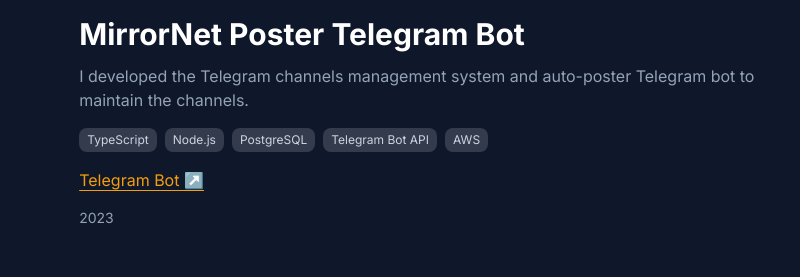
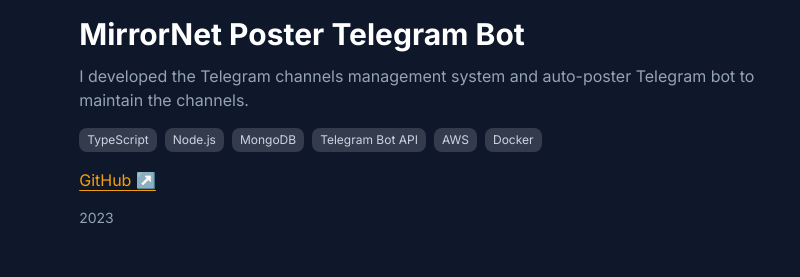
Before and after one commit to ceo777/developer-portfolio-website, a website: page index.html in a window 1280 px wide. Shown: the part 2040-2317 px from the top of the page, 356-1156 px from the left. Drawn offline with nearby package versions, Linux system fonts and the light colour scheme; files that its build step writes are made by us from their sources.

Commit message:
MirrorNet project was edited

```diff
--- a/index.html
+++ b/index.html
@@ -235,13 +235,14 @@
                                 <div class="flex flex-wrap flex-row text-slate-300 text-xs xs:text-sm md:text-xs font-medium mt-2">
                                     <div class="badge-gray mt-2 mr-2">TypeScript</div>
                                     <div class="badge-gray mt-2 mr-2">Node.js</div>
-                                    <div class="badge-gray mt-2 mr-2">PostgreSQL</div>
+                                    <div class="badge-gray mt-2 mr-2">MongoDB</div>
                                     <div class="badge-gray mt-2 mr-2">Telegram Bot API</div>
                                     <div class="badge-gray mt-2 mr-2">AWS</div>
+                                    <div class="badge-gray mt-2 mr-2">Docker</div>
                                 </div>
                                 <div class="flex flex-row lg:flex-col items-end md:items-start justify-between mt-2">
                                     <div class="flex flex-wrap flex-col md:flex-row justify-start">
-                                        <a href="https://t.me/ad_net_bot" target="_blank" class="link-amber mt-2 md:mr-5">Telegram Bot &nearr;</a>
+                                        <a href="https://github.com/ceo777/mirrornet-telegram-bot" target="_blank" class="link-amber mt-2 md:mr-5">GitHub &nearr;</a>
                                     </div>
                                     <div class="text-xs xs:text-sm mt-4 md:mt-2 lg:mt-4">2023</div>
                                 </div>
--- a/package.json
+++ b/package.json
@@ -1,6 +1,6 @@
 {
   "name": "developer-portfolio-website",
-  "version": "0.4.2",
+  "version": "0.4.3",
   "author": "Oleg Dubnov",
   "license": "",
   "scripts": {
```
